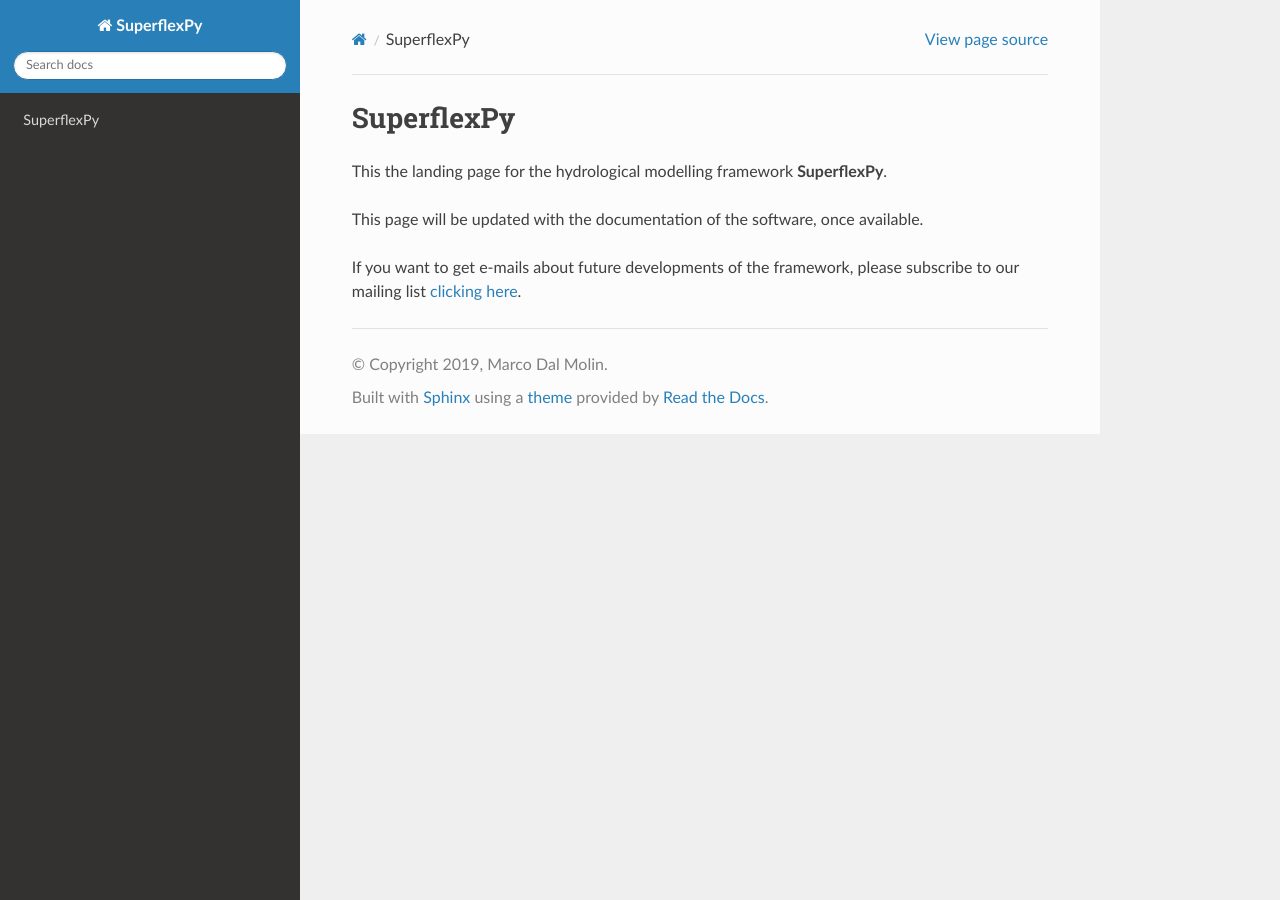
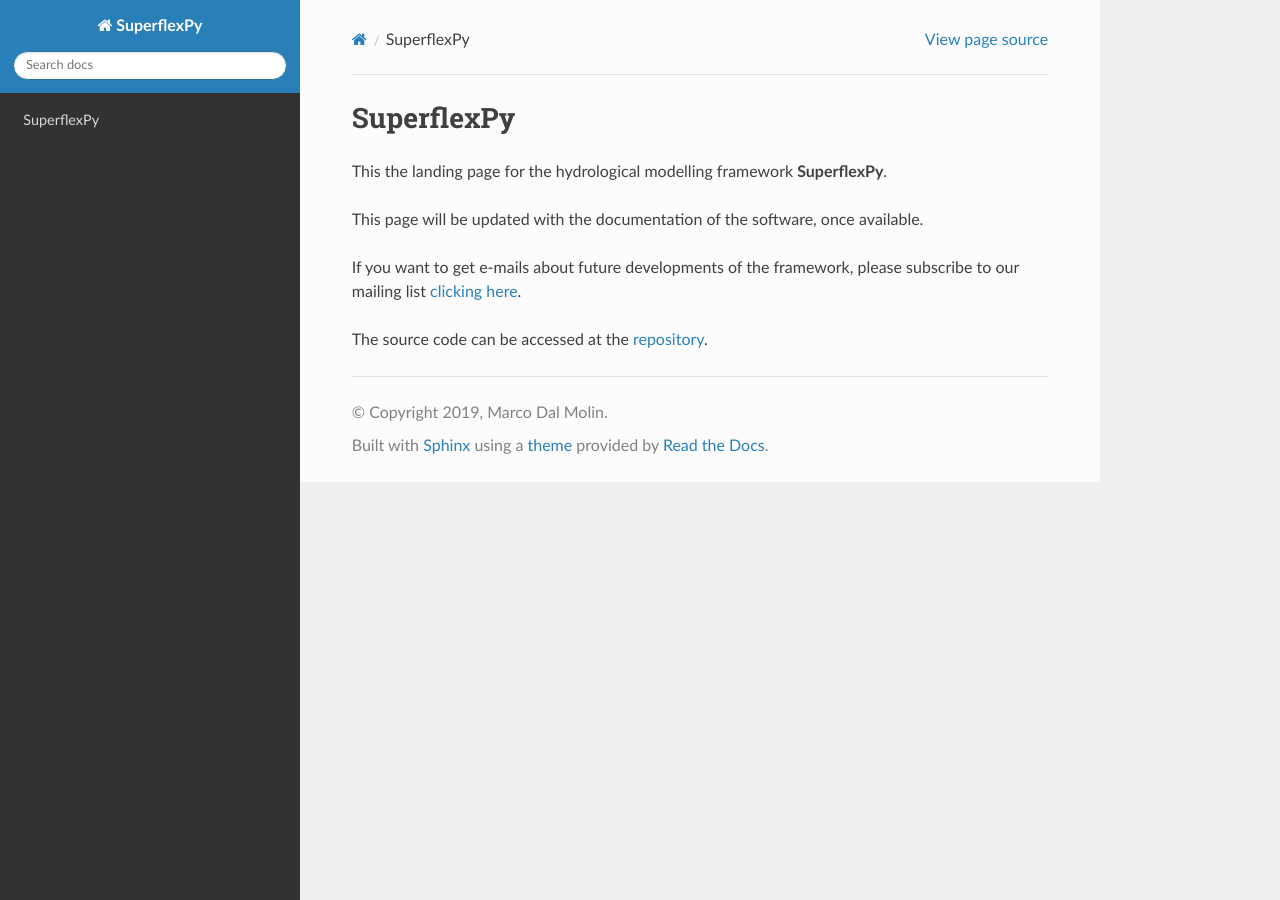
Before and after one commit to dalmo1991/superflexPy, a Sphinx documentation site: the page built from doc/index.rst, in a window 1280 px wide. Built offline with Sphinx 7.4.7 and the Read the Docs theme 2.0.0, drawn with Linux system fonts in a browser that asks for light colours.

Commit message:
Added repo path

```diff
--- a/doc/index.rst
+++ b/doc/index.rst
@@ -13,3 +13,6 @@ available.
 If you want to get e-mails about future developments of the framework, please
 subscribe to our mailing list `clicking here
 <https://forms.gle/utLbF6KWqvqS7LHZ7>`_.
+
+The source code can be accessed at the `repository
+<https://github.com/dalmo1991/superflexPy/>`_.
```
